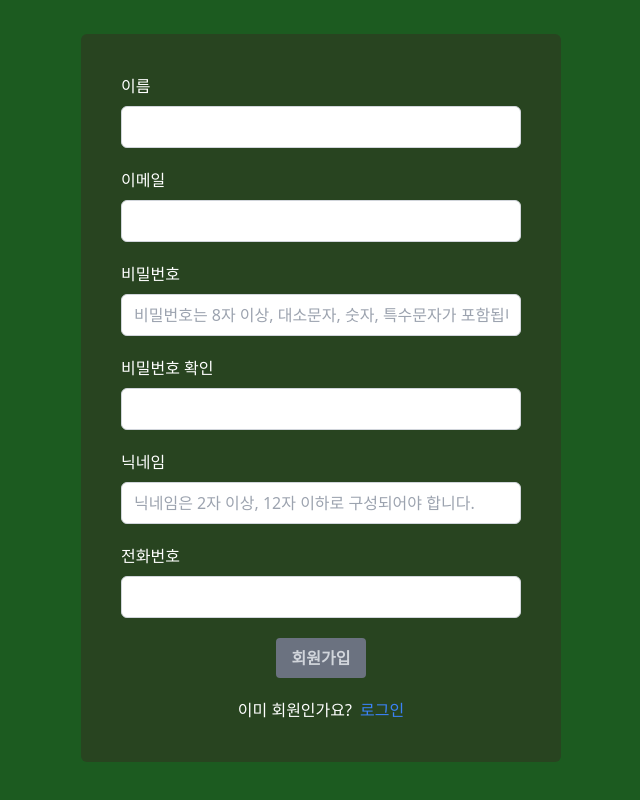
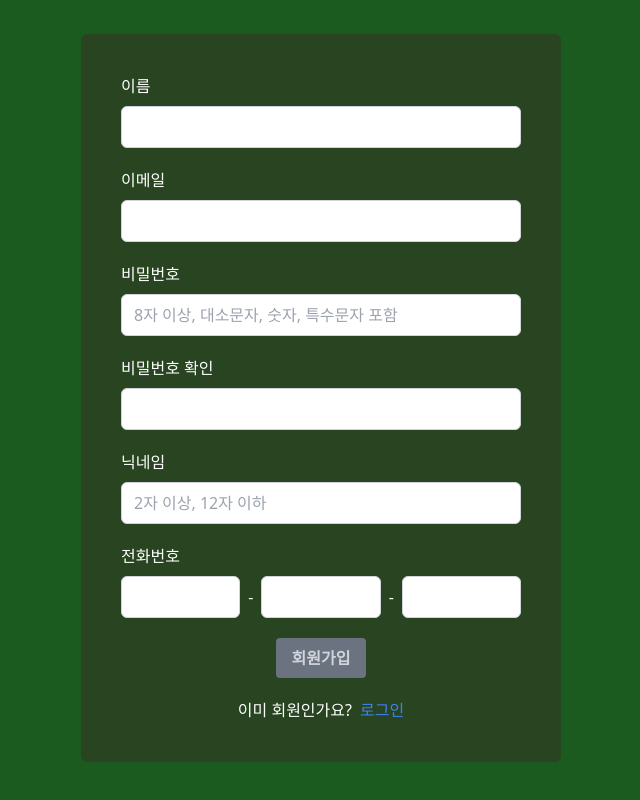
Before and after one commit to jk-milk/project_reptile-king_frontend, a React (Vite) app: page /signup in a window 1280 px wide. Shown: the part 384-1184 px from the top of the page, without its empty margins (319-959 px from the left). Built offline with nearby package versions, Linux system fonts and the light colour scheme.

Commit message:
🔨 chore : 電話番号フィールドの修正

```diff
--- a/src/Pages/SignUp.tsx
+++ b/src/Pages/SignUp.tsx
@@ -90,7 +90,9 @@ function Signup() {
   const [password, setPassword] = useState('');
   const [confirm, setConfirm] = useState('');
   const [nickname, setNickname] = useState('');
-  const [phoneNumber, setPhoneNumber] = useState('');
+  const [phoneNumber1, setPhoneNumber1] = useState('');
+  const [phoneNumber2, setPhoneNumber2] = useState('');
+  const [phoneNumber3, setPhoneNumber3] = useState('');
 
   const [emailError, setEmailError] = useState('');
   const [passwordError, setPasswordError] = useState('');
@@ -181,8 +183,14 @@ function Signup() {
     }
   }
 
-  const onChangePhoneNumberHandler = (e: React.ChangeEvent<HTMLInputElement>) => {
-    setPhoneNumber(e.target.value);
+  const onChangePhoneNumber1Handler = (e: React.ChangeEvent<HTMLInputElement>) => {
+    setPhoneNumber1(e.target.value);
+  };
+  const onChangePhoneNumber2Handler = (e: React.ChangeEvent<HTMLInputElement>) => {
+    setPhoneNumber2(e.target.value);
+  };
+  const onChangePhoneNumber3Handler = (e: React.ChangeEvent<HTMLInputElement>) => {
+    setPhoneNumber3(e.target.value);
   };
 
   const validatePassword = (password: string, confirm: string) => {
@@ -207,6 +215,7 @@ function Signup() {
 
   const signupHandler = async (e: React.FormEvent<HTMLFormElement>) => {
     e.preventDefault();
+    const phoneNumber = phoneNumber1+phoneNumber2+phoneNumber3;
     const response = await register(name, email, password, confirm, nickname, phoneNumber);
     if (response) {
       alert('회원가입 성공!');
@@ -232,7 +241,7 @@ function Signup() {
           </div>
           <div className="mb-5">
             <label htmlFor="password" className="block text-white mb-2">비밀번호</label>
-            <input id="password" name="password" type="password" value={password} required placeholder="비밀번호는 8자 이상, 대소문자, 숫자, 특수문자가 포함됩니다." onChange={onChangePasswordHandler} className="bg-white border border-gray-300 rounded-md py-2 px-3 w-full focus:outline-none focus:ring-2 focus:ring-blue-400" />
+            <input id="password" name="password" type="password" value={password} required placeholder="8자 이상, 대소문자, 숫자, 특수문자 포함" onChange={onChangePasswordHandler} className="bg-white border border-gray-300 rounded-md py-2 px-3 w-full focus:outline-none focus:ring-2 focus:ring-blue-400" />
             {passwordError && <p className="text-red-500">{passwordError}</p>}
           </div>
           <div className="mb-5">
@@ -242,12 +251,18 @@ function Signup() {
           </div>
           <div className="mb-5">
             <label htmlFor="nickname" className="block text-white mb-2">닉네임</label>
-            <input id="nickname" name="nickname" type="text" value={nickname} required placeholder="닉네임은 2자 이상, 12자 이하로 구성되어야 합니다." onChange={onChangeNicknameHandler} className="bg-white border border-gray-300 rounded-md py-2 px-3 w-full focus:outline-none focus:ring-2 focus:ring-blue-400" />
+            <input id="nickname" name="nickname" type="text" value={nickname} required placeholder="2자 이상, 12자 이하" onChange={onChangeNicknameHandler} className="bg-white border border-gray-300 rounded-md py-2 px-3 w-full focus:outline-none focus:ring-2 focus:ring-blue-400" />
             {nicknameError && <p className="text-red-500">{nicknameError}</p>}
           </div>
-          <div className="mb-5">
-            <label htmlFor="phone" className="block text-white mb-2">전화번호</label>
-            <input id="phone" name="phone" type="tel" value={phoneNumber} onChange={onChangePhoneNumberHandler} className="bg-white border border-gray-300 rounded-md py-2 px-3 w-full focus:outline-none focus:ring-2 focus:ring-blue-400" />
+          <label htmlFor="phone1" className="block text-white mb-2">전화번호</label>
+          <div className="mb-5 flex items-center">
+            <input id="phone1" name="phone1" type="tel" value={phoneNumber1} onChange={onChangePhoneNumber1Handler} className="bg-white border border-gray-300 rounded-md py-2 px-3 focus:outline-none focus:ring-2 focus:ring-blue-400 w-1/3" />
+            <span className="mx-2 text-white">-</span>
+            <label htmlFor="phone2" className="block text-white mb-2"></label>
+            <input id="phone2" name="phone2" type="tel" value={phoneNumber2} onChange={onChangePhoneNumber2Handler} className="bg-white border border-gray-300 rounded-md py-2 px-3 focus:outline-none focus:ring-2 focus:ring-blue-400 w-1/3" />
+            <span className="mx-2 text-white">-</span>
+            <label htmlFor="phone3" className="block text-white mb-2"></label>
+            <input id="phone3" name="phone3" type="tel" value={phoneNumber3} onChange={onChangePhoneNumber3Handler} className="bg-white border border-gray-300 rounded-md py-2 px-3 focus:outline-none focus:ring-2 focus:ring-blue-400 w-1/3" />
           </div>
           <div className="flex justify-center">
             <button type="submit" className="bg-blue-500 hover:bg-blue-700 disabled:bg-gray-500 disabled:text-gray-300 disabled:border-gray-200 disabled:shadow-none disabled:scale-100 text-white font-bold py-2 px-4 rounded focus:outline-none focus:shadow-outline transform transition hover:scale-105 duration-300 ease-in-out"
```
